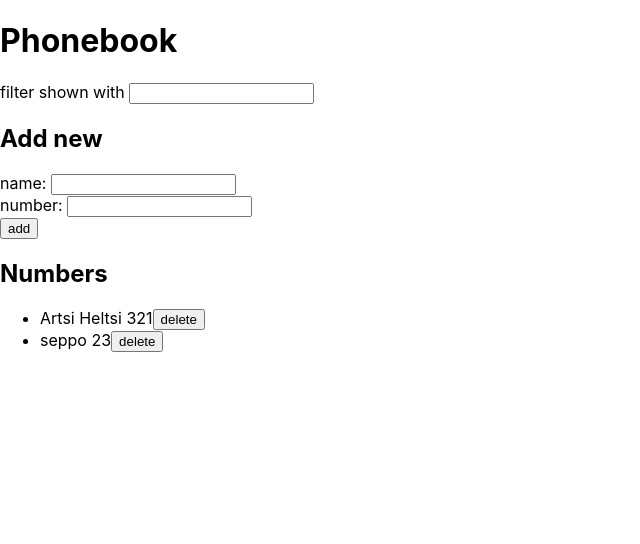
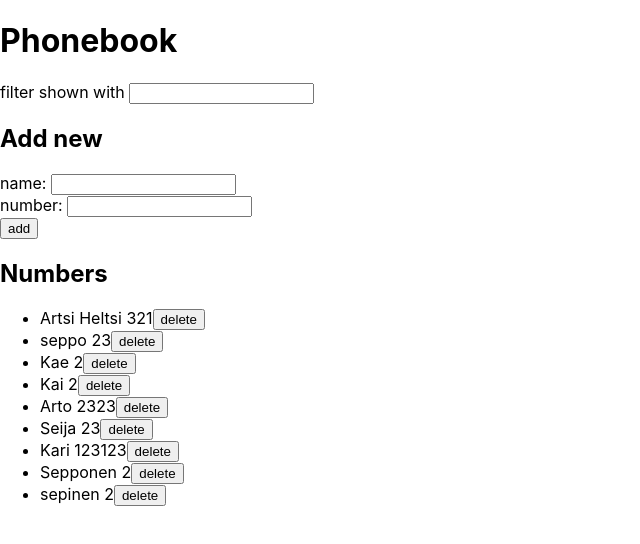
Before and after one commit to AnttonK/Fullstack_23, a React (Create React App) app in the folder puhelinluettelo/: page / in a window 1280 px wide. Shown: the top 544 px of the page, without its empty margins (0-640 px from the left). Built offline with nearby package versions, Linux system fonts and the light colour scheme; data requests are answered from the project's data file.

Commit message:
2.17* parannus

```diff
--- a/puhelinluettelo/db.json
+++ b/puhelinluettelo/db.json
@@ -9,6 +9,41 @@
       "name": "seppo",
       "number": "23",
       "id": 27
+    },
+    {
+      "name": "Kae",
+      "number": "2",
+      "id": 28
+    },
+    {
+      "name": "Kai",
+      "number": "2",
+      "id": 29
+    },
+    {
+      "name": "Arto",
+      "number": "2323",
+      "id": 30
+    },
+    {
+      "name": "Seija",
+      "number": "23",
+      "id": 31
+    },
+    {
+      "name": "Kari",
+      "number": "123123",
+      "id": 32
+    },
+    {
+      "name": "Sepponen",
+      "number": "2",
+      "id": 33
+    },
+    {
+      "name": "sepinen",
+      "number": "2",
+      "id": 34
     }
   ]
 }
--- a/puhelinluettelo/src/App.js
+++ b/puhelinluettelo/src/App.js
@@ -63,7 +63,7 @@ const App = () => {
           }, 5000)
         })
         .catch(error => {
-          setNotification(`Error: Couldn't delete ${name}`)
+          setNotification(`Error: Couldn't delete ${name}. Please reload page.`)
           setNotiType(messageTypes.error)
           setTimeout(() => {
             setNotification('')
@@ -111,7 +111,7 @@ const App = () => {
           setNewName('')
         })
         .catch(error => {
-          setNotification(`Error with contact ${newName}`)
+          setNotification(`Error with contact ${newName}. Please reload page.`)
           setNotiType(messageTypes.error)
           setTimeout(() => {
             setNotification('')
@@ -143,7 +143,7 @@ const App = () => {
           }, 5000)
         })
         .catch(error => {
-          setNotification(`Error: Couldn't create ${newName}`)
+          setNotification(`Error: Couldn't create ${newName}. Please reload page.`)
           setNotiType(messageTypes.error)
           setTimeout(() => {
             setNotification('')
```
